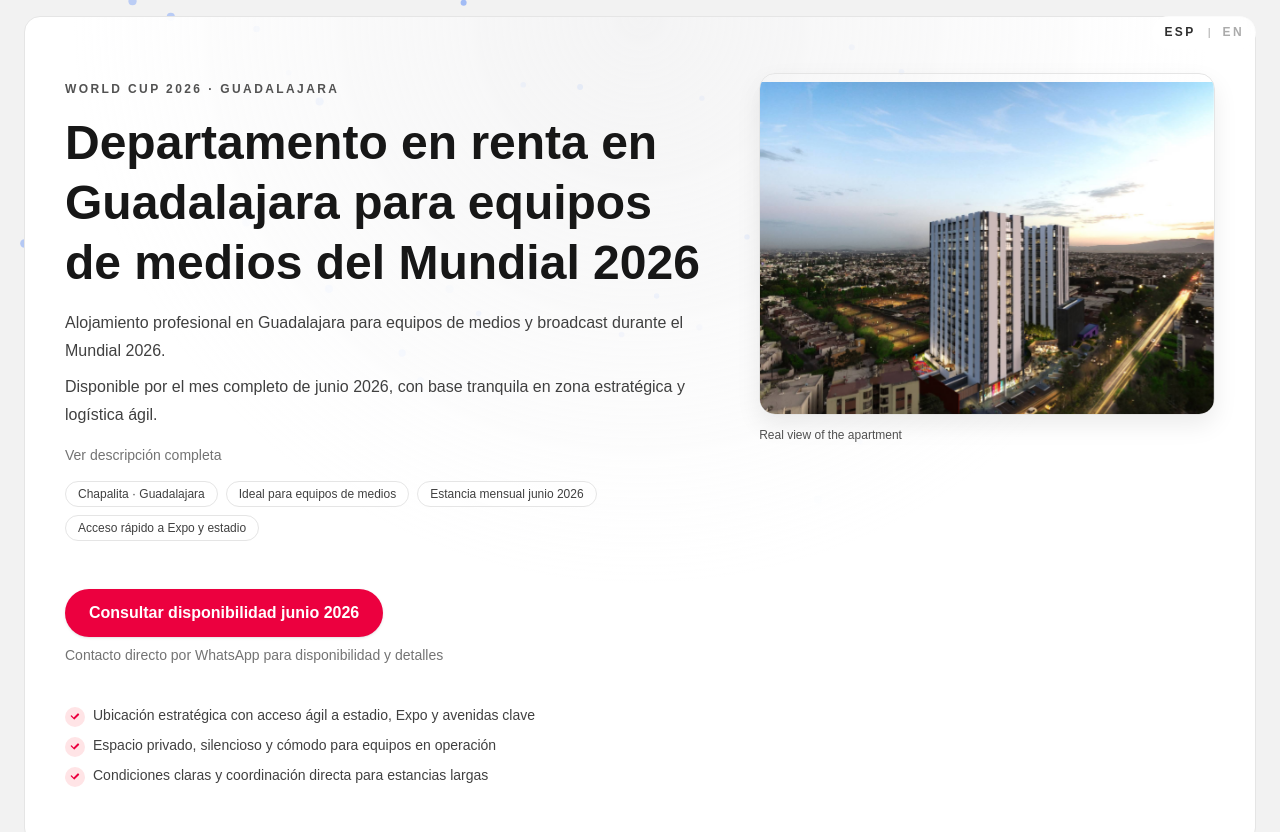
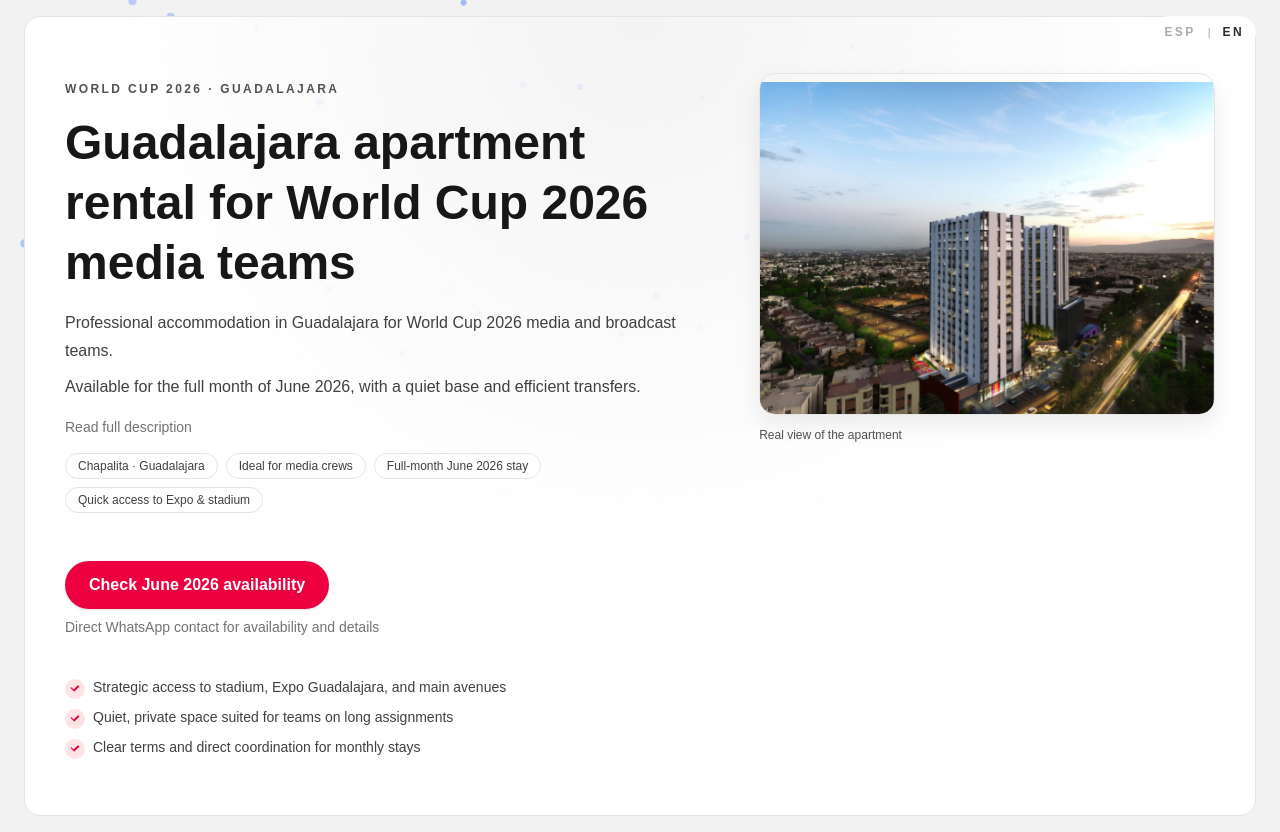
Before and after one commit to RaulDiaz95/mundial-landing, a Next.js app: page / in a window 1280 px wide. Shown: the top 832 px of the page. Built offline with nearby package versions, Linux system fonts and the light colour scheme; no server answers.

Commit message:
background

```diff
--- a/middleware.js
+++ b/middleware.js
@@ -2,7 +2,12 @@ import { NextResponse } from "next/server";
 
 export function middleware(request) {
   const { pathname } = request.nextUrl;
-  const locale = pathname.startsWith("/en") ? "en" : "es";
+  if (pathname.startsWith("/en")) {
+    const url = request.nextUrl.clone();
+    url.pathname = "/";
+    return NextResponse.redirect(url);
+  }
+  const locale = pathname.startsWith("/es") ? "es" : "en";
   const response = NextResponse.next();
 
   response.cookies.set("NEXT_LOCALE", locale, { path: "/" });
@@ -11,5 +16,5 @@ export function middleware(request) {
 }
 
 export const config = {
-  matcher: ["/", "/en/:path*"],
+  matcher: ["/", "/en/:path*", "/es/:path*"],
 };
--- a/src/app/_components/LanguageSwitcher.js
+++ b/src/app/_components/LanguageSwitcher.js
@@ -5,7 +5,7 @@ import { usePathname } from "next/navigation";
 
 export default function LanguageSwitcher() {
   const pathname = usePathname();
-  const isEnglish = pathname?.startsWith("/en");
+  const isSpanish = pathname?.startsWith("/es");
 
   const baseClasses =
     "text-xs font-semibold uppercase tracking-[0.2em] transition-opacity";
@@ -15,17 +15,17 @@ export default function LanguageSwitcher() {
   return (
     <div className="fixed right-6 top-4 z-40 flex items-center gap-3 rounded-full bg-white/70 px-3 py-2 text-[11px] backdrop-blur">
       <Link
-        href="/"
-        className={`${baseClasses} ${!isEnglish ? activeClasses : inactiveClasses}`}
-        aria-current={!isEnglish ? "page" : undefined}
+        href="/es"
+        className={`${baseClasses} ${isSpanish ? activeClasses : inactiveClasses}`}
+        aria-current={isSpanish ? "page" : undefined}
       >
         ESP
       </Link>
       <span className="text-neutral-400">|</span>
       <Link
-        href="/en"
-        className={`${baseClasses} ${isEnglish ? activeClasses : inactiveClasses}`}
-        aria-current={isEnglish ? "page" : undefined}
+        href="/"
+        className={`${baseClasses} ${!isSpanish ? activeClasses : inactiveClasses}`}
+        aria-current={!isSpanish ? "page" : undefined}
       >
         EN
       </Link>
--- a/src/app/en/page.js
+++ b/src/app/en/page.js
@@ -7,8 +7,8 @@ export const metadata = {
     "Apartment rental in Guadalajara for World Cup 2026. Strategic location, comfortable stay, and direct contact with no intermediaries. Check availability.",
   alternates: {
     languages: {
-      es: "/",
-      en: "/en",
+      es: "/es",
+      en: "/",
       "x-default": "/",
     },
   },
--- /dev/null
+++ b/src/app/es/page.js
@@ -0,0 +1,19 @@
+import LandingPage from "../_components/LandingPage";
+import { landingContent } from "../_content/landing";
+
+export const metadata = {
+  title: "Departamento en renta en Guadalajara para el Mundial 2026 | Renta Directa",
+  description:
+    "Departamento en renta en Guadalajara para el Mundial 2026. Ubicación estratégica, estancia cómoda y contacto directo sin intermediarios. Consulta disponibilidad.",
+  alternates: {
+    languages: {
+      es: "/es",
+      en: "/",
+      "x-default": "/",
+    },
+  },
+};
+
+export default function SpanishPage() {
+  return <LandingPage content={landingContent.es} />;
+}
--- a/src/app/page.js
+++ b/src/app/page.js
@@ -2,18 +2,18 @@ import LandingPage from "./_components/LandingPage";
 import { landingContent } from "./_content/landing";
 
 export const metadata = {
-  title: "Departamento en renta en Guadalajara para el Mundial 2026 | Renta Directa",
+  title: "Guadalajara World Cup 2026 apartment rental | Direct Booking",
   description:
-    "Departamento en renta en Guadalajara para el Mundial 2026. Ubicación estratégica, estancia cómoda y contacto directo sin intermediarios. Consulta disponibilidad.",
+    "Apartment rental in Guadalajara for World Cup 2026. Strategic location, comfortable stay, and direct contact with no intermediaries. Check availability.",
   alternates: {
     languages: {
-      es: "/",
-      en: "/en",
+      es: "/es",
+      en: "/",
       "x-default": "/",
     },
   },
 };
 
 export default function Home() {
-  return <LandingPage content={landingContent.es} />;
+  return <LandingPage content={landingContent.en} />;
 }
```
